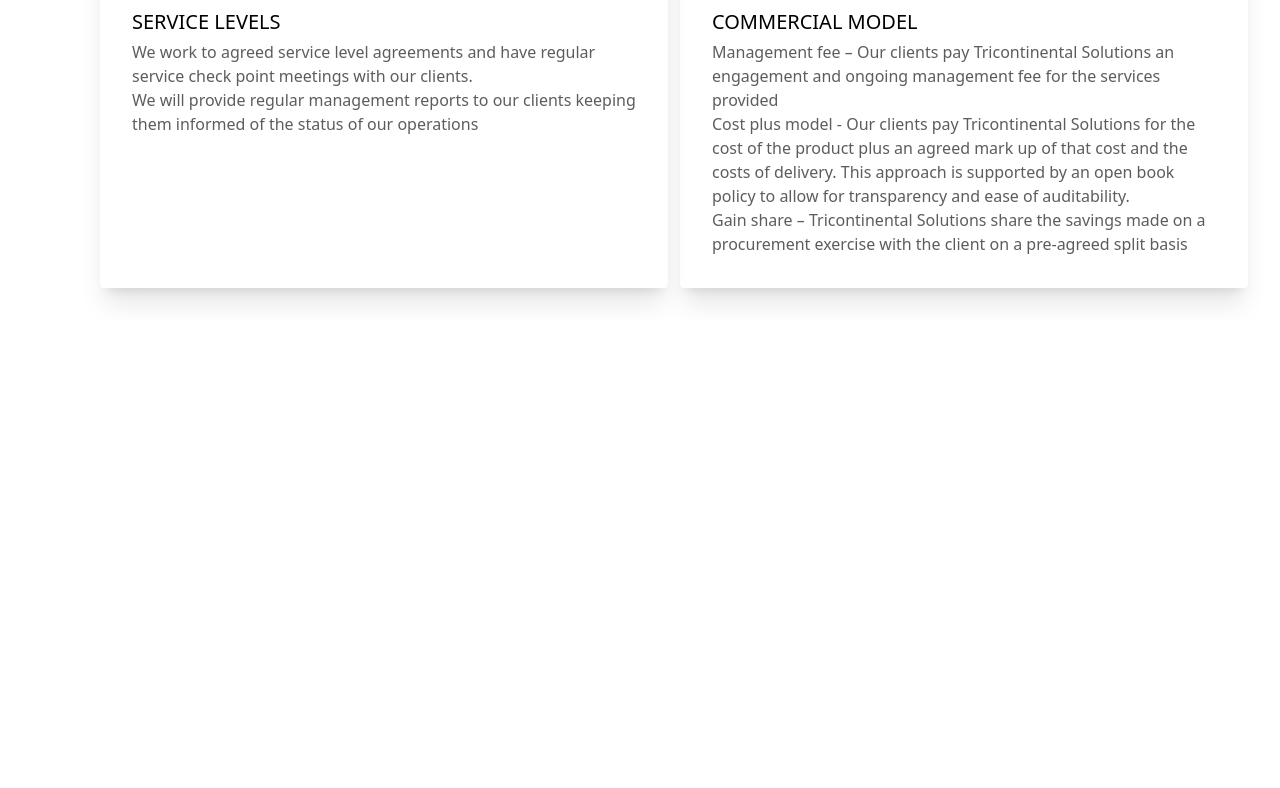
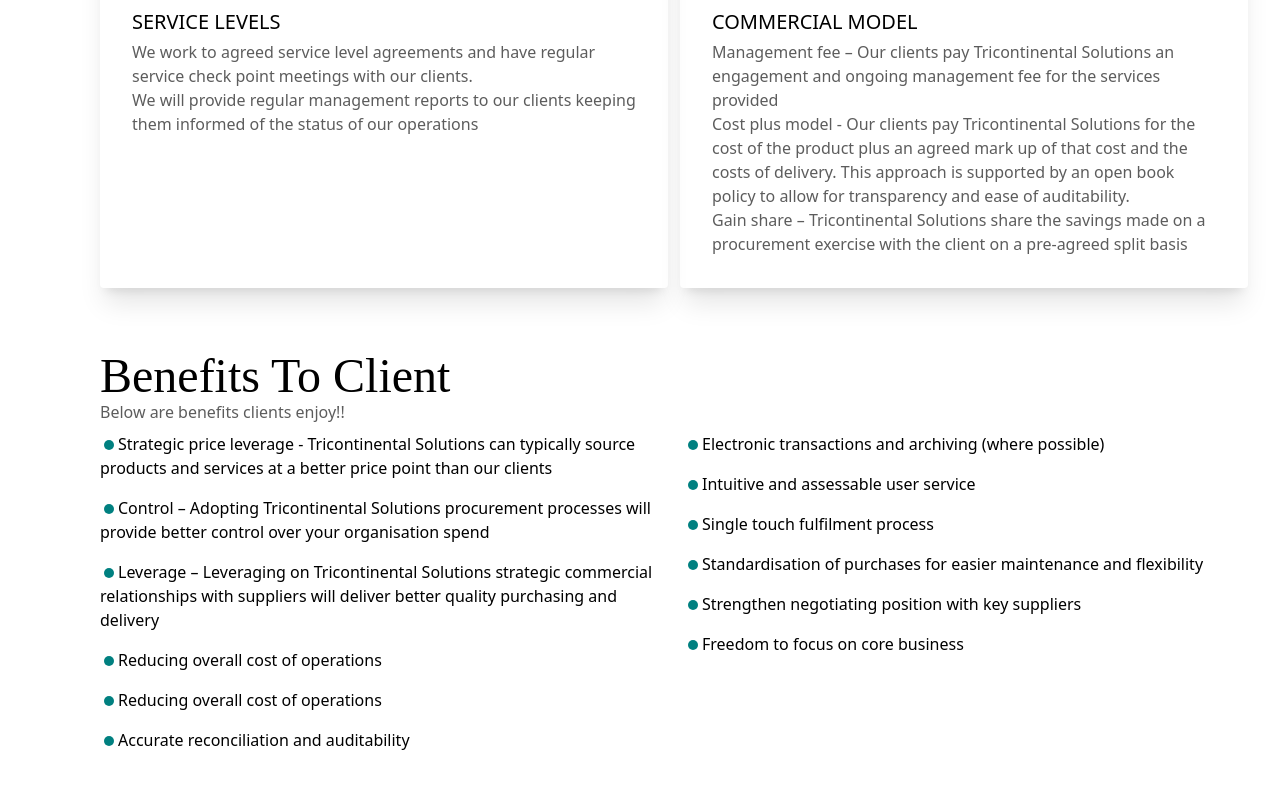
Before and after one commit to MARKOTHEDEV/peach-design, a Next.js app: page / in a window 1280 px wide. Shown: the part 5043-5831 px from the top of the page. Before the commit the page ends 5363 px from the top, so only its background shows below. Built offline with nearby package versions, Linux system fonts and the light colour scheme.

Commit message:
added benefits to clients

```diff
--- a/src/pages/index.tsx
+++ b/src/pages/index.tsx
@@ -540,6 +540,86 @@
  {/* Procurement Spend Categories */}
 
 
+
+
+ <div className='p-8  pl-[100px]'>
+
+      <div className='w-1/2'>
+      <h2 className='font-moda text-5xl '>Benefits To Client</h2>
+      <p className='text-[#000000a3]'>
+      Below are benefits clients enjoy!!
+       </p>
+
+      </div>
+
+      <div className='flex gap-5'>
+        <div className='w-1/2'>
+              <p className='py-2'>
+              <span className='inline-block bg-[teal] w-[10px] h-[10px] rounded-full mx-1'></span>
+              Strategic price leverage - Tricontinental Solutions can typically source products and services at a better price point than our clients
+              </p>
+
+              <p className='py-2'>
+              <span className='inline-block bg-[teal] w-[10px] h-[10px] rounded-full mx-1'></span>
+              Control – Adopting Tricontinental Solutions procurement processes will provide better control over your organisation spend
+              </p>
+
+              <p className='py-2'>
+              <span className='inline-block bg-[teal] w-[10px] h-[10px] rounded-full mx-1'></span>
+              Leverage – Leveraging on Tricontinental Solutions strategic commercial relationships with suppliers will deliver better quality purchasing and delivery
+              </p>
+
+
+              <p className='py-2'>
+              <span className='inline-block bg-[teal] w-[10px] h-[10px] rounded-full mx-1'></span>
+              Reducing overall cost of operations
+              </p>
+
+              <p className='py-2'>
+              <span className='inline-block bg-[teal] w-[10px] h-[10px] rounded-full mx-1'></span>
+              Reducing overall cost of operations
+              </p>
+
+              <p className='py-2'>
+              <span className='inline-block bg-[teal] w-[10px] h-[10px] rounded-full mx-1'></span>
+              Accurate reconciliation and auditability
+              </p>
+        </div>
+        <div className='w-1/2'>
+        <p className='py-2'>
+              <span className='inline-block bg-[teal] w-[10px] h-[10px] rounded-full mx-1'></span>
+              Electronic transactions and archiving (where possible)
+              </p>
+
+              <p className='py-2'>
+              <span className='inline-block bg-[teal] w-[10px] h-[10px] rounded-full mx-1'></span>
+              Intuitive and assessable user service
+              </p>
+              <p className='py-2'>
+              <span className='inline-block bg-[teal] w-[10px] h-[10px] rounded-full mx-1'></span>
+              Single touch fulfilment process
+              </p>
+
+              <p className='py-2'>
+              <span className='inline-block bg-[teal] w-[10px] h-[10px] rounded-full mx-1'></span>
+              Standardisation of purchases for easier maintenance and flexibility
+              </p>
+
+              <p className='py-2'>
+              <span className='inline-block bg-[teal] w-[10px] h-[10px] rounded-full mx-1'></span>
+              Strengthen negotiating position with key suppliers
+              </p>
+
+              <p className='py-2'>
+              <span className='inline-block bg-[teal] w-[10px] h-[10px] rounded-full mx-1'></span>
+              Freedom to focus on core business
+              </p>
+
+        </div>
+      </div>
+
+  </div>
+
   </main>
   )
 }
```
